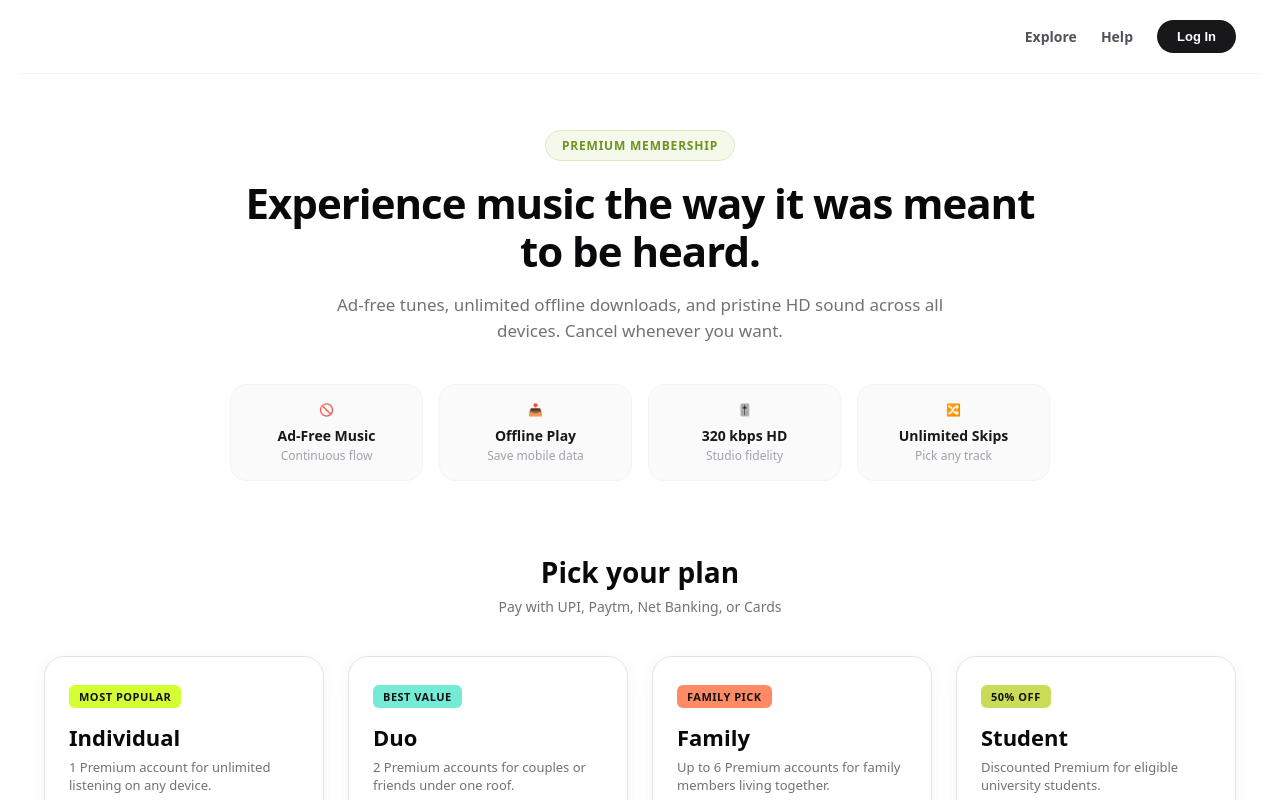
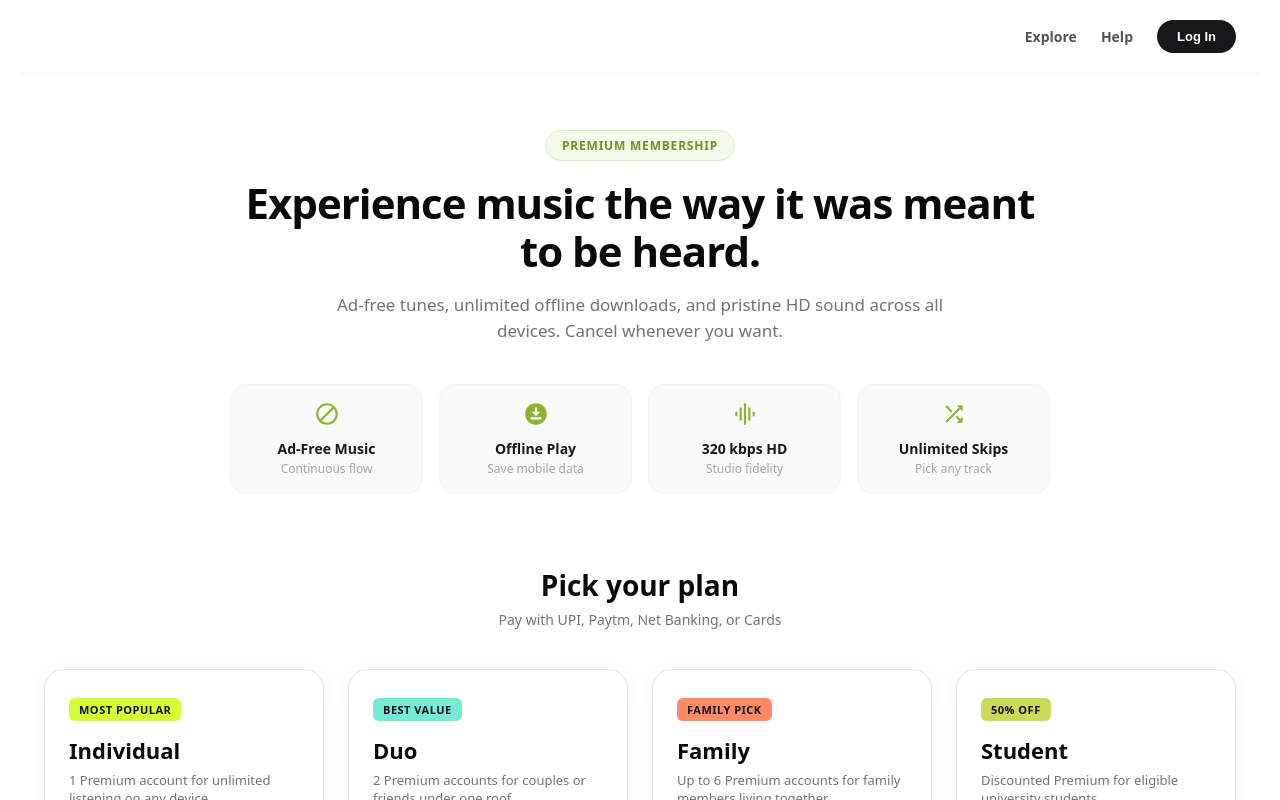
Before and after one commit to mukti2532beai25-bit/BeatDrop, a React (Vite) app: page /premium in a window 1280 px wide. Shown: the top 800 px of the page. Built offline with nearby package versions, Linux system fonts and the light colour scheme; a web font is replaced by a local one.

Commit message:
all completed

```diff
--- a/package.json
+++ b/package.json
@@ -24,6 +24,7 @@
     "motion": "^12.23.24",
     "react": "^19.0.1",
     "react-dom": "^19.0.1",
+    "react-icons": "^5.7.0",
     "react-router-dom": "^7.18.2",
     "vite": "^6.2.3"
   },
--- a/src/pages/premiumpage.jsx
+++ b/src/pages/premiumpage.jsx
@@ -2,6 +2,7 @@ import React from "react";
 import { useNavigate } from "react-router-dom";
 import "./premiumpage.css";
 import plans from "../data/plans.js";
+import {MdBlock, MdDownloadForOffline, MdGraphicEq, MdShuffle} from 'react-icons/md';
 
 function BeatDropSubscription() {
     const navigate = useNavigate();
@@ -33,28 +34,32 @@ function BeatDropSubscription() {
                     Ad-free tunes, unlimited offline downloads, and pristine
                     HD sound across all devices. Cancel whenever you want.
                 </p>
-
                 <div className="benefits">
                     <div className="benefit-card">
-                        <span className="emoji">🚫</span>
+                        <span className="emoji">
+                            <MdBlock size={26} color="#8ab52d" />
+                        </span>
                         <strong>Ad-Free Music</strong>
                         <span>Continuous flow</span>
                     </div>
-
                     <div className="benefit-card">
-                        <span className="emoji">📥</span>
+                        <span className="emoji">
+                            <MdDownloadForOffline size={26} color="#8ab52d" />
+                        </span>
                         <strong>Offline Play</strong>
                         <span>Save mobile data</span>
                     </div>
-
                     <div className="benefit-card">
-                        <span className="emoji">🎚️</span>
+                        <span className="emoji">
+                            <MdGraphicEq size={26} color="#8ab52d" />
+                        </span>
                         <strong>320 kbps HD</strong>
                         <span>Studio fidelity</span>
                     </div>
-
                     <div className="benefit-card">
-                        <span className="emoji">🔀</span>
+                        <span className="emoji">
+                            <MdShuffle size={26} color="#8ab52d" />
+                        </span>
                         <strong>Unlimited Skips</strong>
                         <span>Pick any track</span>
                     </div>
```
Also changed, not shown: 1 other file (tests, documents, lock files or other folders).
